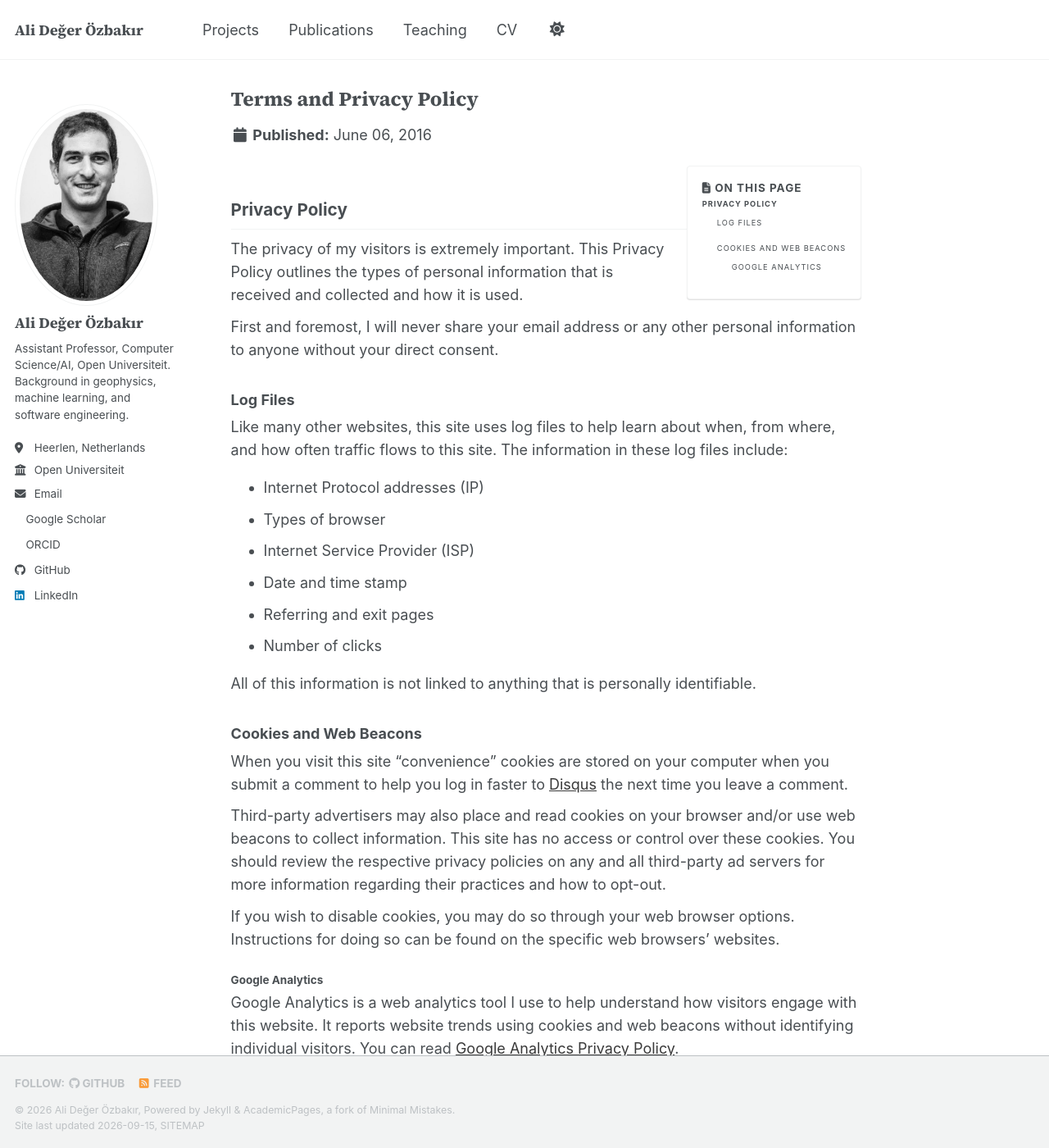
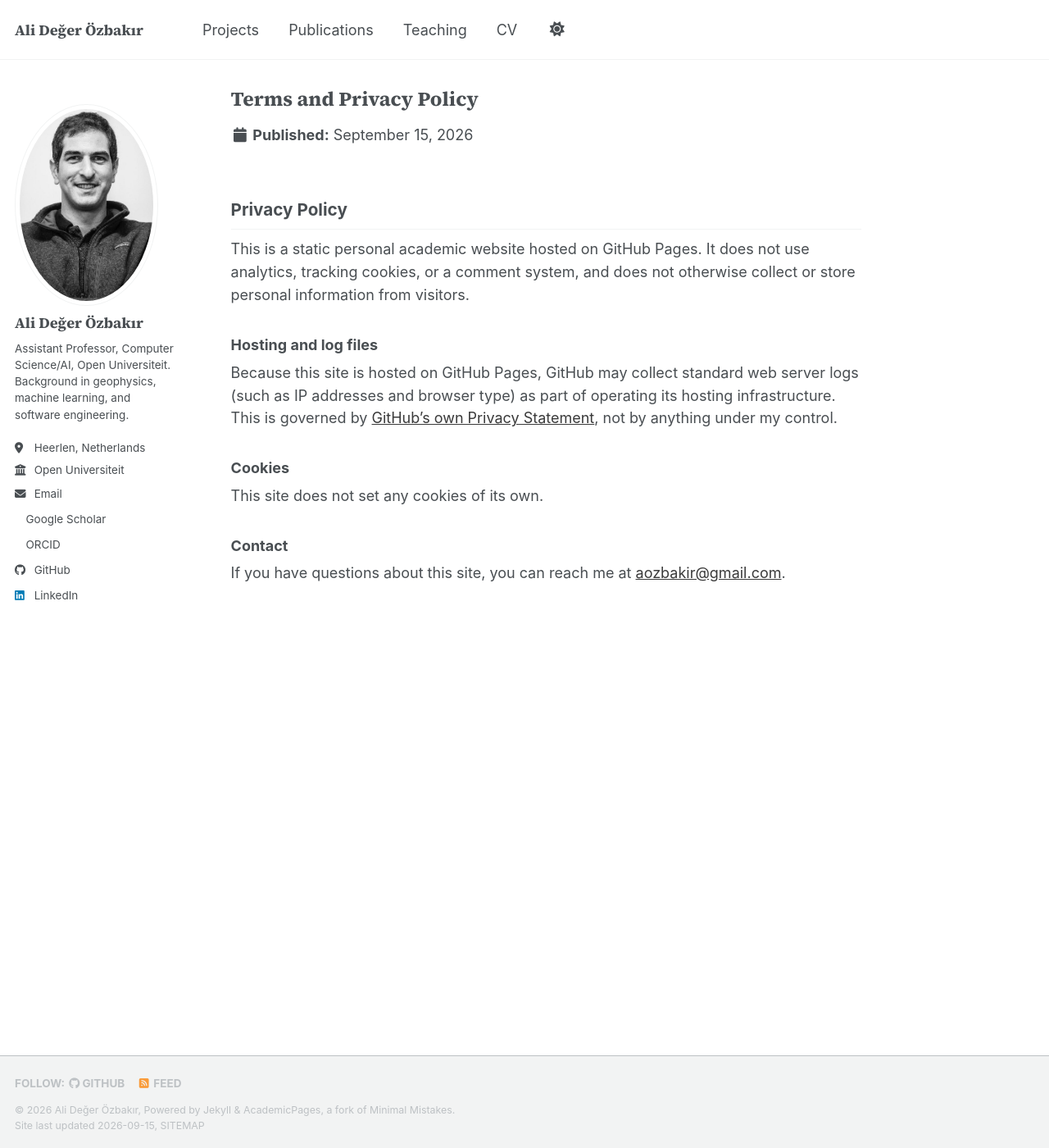
Before and after one commit to aozbakir/aozbakir.github.io, a Jekyll site: the page built from _pages/terms.md, in a window 1280 px wide and 1400 px high. Shown: the whole window at 82% size. Built offline with Jekyll 4.4.1, drawn with Linux system fonts in a browser that asks for light colours; a style sheet for code colours, icons or effects is not loaded.

Commit message:
Fix inaccurate privacy policy and remove dead scaffold pages
- Rewrite Terms and Privacy Policy: the old 2016 theme boilerplate
  claimed Google Analytics and Disqus comments were active, neither of
  which is true on this site
- Remove /tags/, /categories/, /page-archive/, /collection-archive/ —
  unused theme scaffolding not linked in navigation. The first two
  render completely empty (they loop over blog posts, and none exist
  since the blog was converted away); the latter two duplicate content
  already on the Projects/Publications/Teaching pages. All four were
  still reachable via the sitemap and crawlable by search engines.

Co-Authored-By: Claude Sonnet 5 <noreply@anthropic.com>

```diff
--- a/_pages/terms.md
+++ b/_pages/terms.md
@@ -1,39 +1,23 @@
 ---
 permalink: /terms/
 title: "Terms and Privacy Policy"
-modified: 2016-06-06
+modified: 2026-09-15
 ---
 
 {% include base_path %}
-{% include toc %}
 
 ## Privacy Policy
 
-The privacy of my visitors is extremely important. This Privacy Policy outlines the types of personal information that is received and collected and how it is used.
+This is a static personal academic website hosted on GitHub Pages. It does not use analytics, tracking cookies, or a comment system, and does not otherwise collect or store personal information from visitors.
 
-First and foremost, I will never share your email address or any other personal information to anyone without your direct consent.
+### Hosting and log files
 
-### Log Files
+Because this site is hosted on GitHub Pages, GitHub may collect standard web server logs (such as IP addresses and browser type) as part of operating its hosting infrastructure. This is governed by [GitHub's own Privacy Statement](https://docs.github.com/en/site-policy/privacy-policies/github-general-privacy-statement), not by anything under my control.
 
-Like many other websites, this site uses log files to help learn about when, from where, and how often traffic flows to this site. The information in these log files include:
+### Cookies
 
-* Internet Protocol addresses (IP)
-* Types of browser
-* Internet Service Provider (ISP)
-* Date and time stamp
-* Referring and exit pages
-* Number of clicks
+This site does not set any cookies of its own.
 
-All of this information is not linked to anything that is personally identifiable.
+### Contact
 
-### Cookies and Web Beacons
-
-When you visit this site "convenience" cookies are stored on your computer when you submit a comment to help you log in faster to [Disqus](https://disqus.com) the next time you leave a comment.
-
-Third-party advertisers may also place and read cookies on your browser and/or use web beacons to collect information. This site has no access or control over these cookies. You should review the respective privacy policies on any and all third-party ad servers for more information regarding their practices and how to opt-out.
-
-If you wish to disable cookies, you may do so through your web browser options. Instructions for doing so can be found on the specific web browsers' websites.
-
-#### Google Analytics
-
-Google Analytics is a web analytics tool I use to help understand how visitors engage with this website. It reports website trends using cookies and web beacons without identifying individual visitors. You can read [Google Analytics Privacy Policy](https://www.google.com/analytics/learn/privacy.html).
+If you have questions about this site, you can reach me at [aozbakir@gmail.com](mailto:aozbakir@gmail.com).
```
Also changed, not shown: _pages/category-archive.html (deleted, +0 -17 lines), _pages/collection-archive.html (deleted, +0 -24 lines), _pages/page-archive.html (deleted, +0 -11 lines), _pages/tag-archive.html (deleted, +0 -17 lines).
